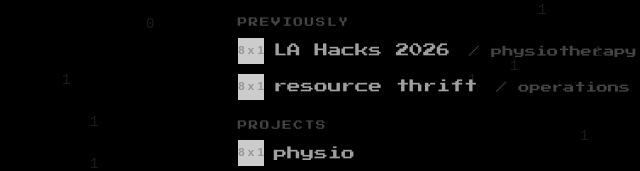
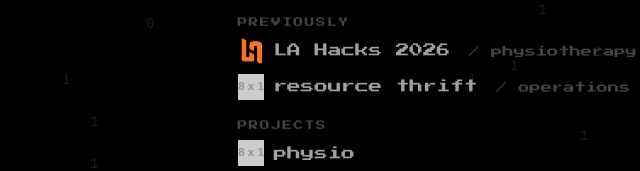
Before and after one commit to majockbim/port-v2, a plain HTML site: page index.html in a window 1280 px wide. Shown: the part 322-493 px from the top of the page, 148-788 px from the left. Drawn offline with Linux system fonts and the light colour scheme; placeholder pictures from the web are drawn by us; a web font is replaced by a local one.

Commit message:
update la + crop

```diff
--- a/index.html
+++ b/index.html
@@ -154,7 +154,7 @@
     <section>
         <h2>previously</h2>
         <div class="row">
-            <img src="https://via.placeholder.com/18" class="thumb" alt="">
+            <img src="assets/la-trans.png" class="thumb" alt="">
             <div class="item">LA Hacks 2026 <span>/ physiotherapy wearable</span></div>
         </div>
         <div class="row">
```
Also changed, not shown: assets/la-trans.png (added), assets/re.png (added).
